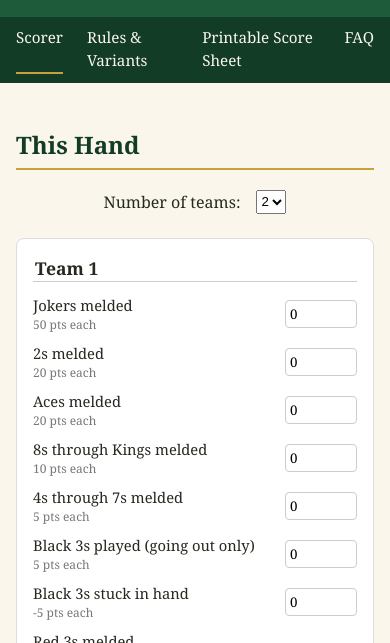
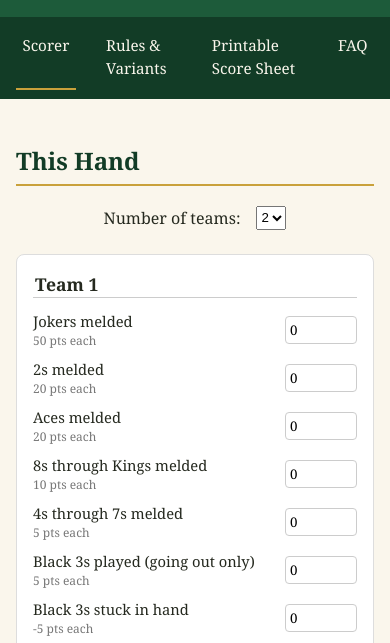
Before and after one commit to tonatihuai2026/hand-and-foot-canasta-scorer, a plain HTML site: page index.html in a window 390 px wide. Shown: the part 171-814 px from the top of the page. Drawn offline with Linux system fonts and the light colour scheme.

Commit message:
Increase nav link tap targets for mobile (usability review)

```diff
--- a/styles.css
+++ b/styles.css
@@ -48,6 +48,8 @@ nav a {
   text-decoration: none;
   font-size: .95rem;
   border-bottom: 2px solid transparent;
+  padding: .5rem .4rem;
+  display: inline-block;
 }
 
 nav a:hover, nav a.active {
```
